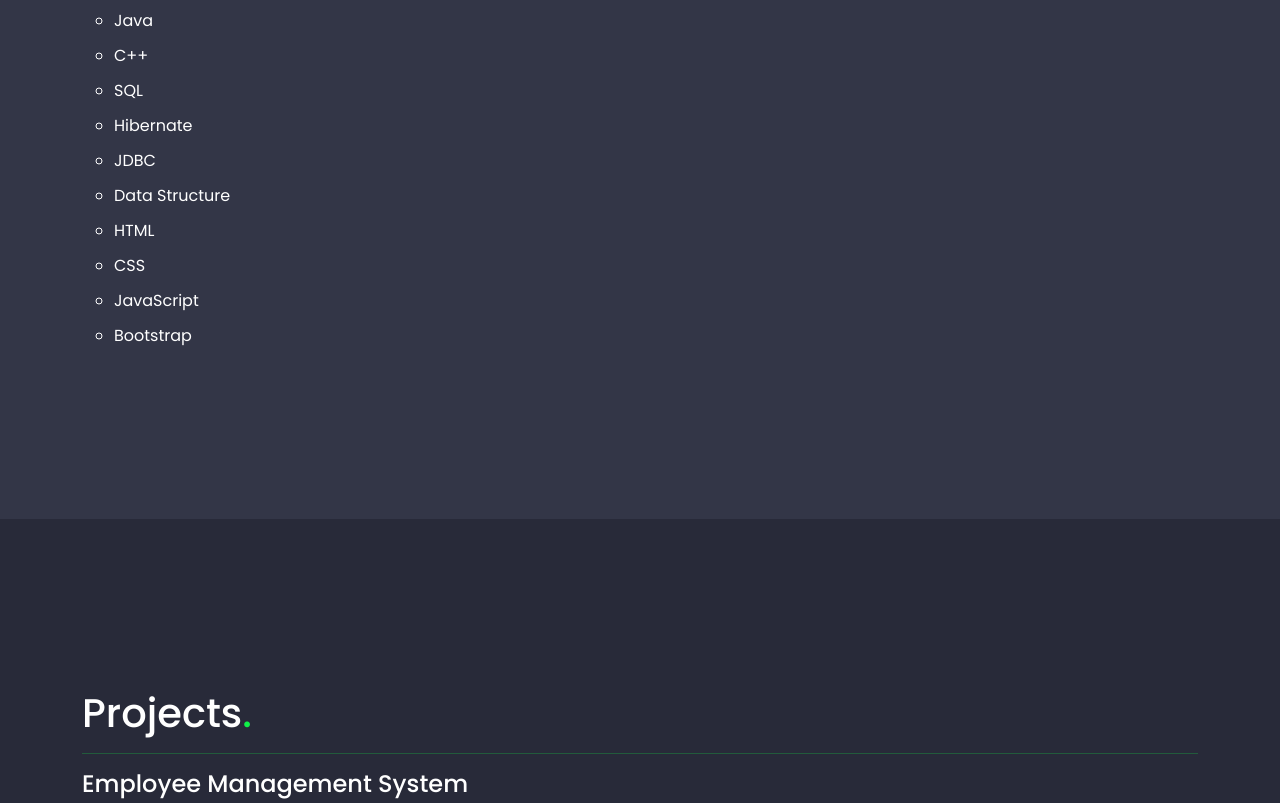
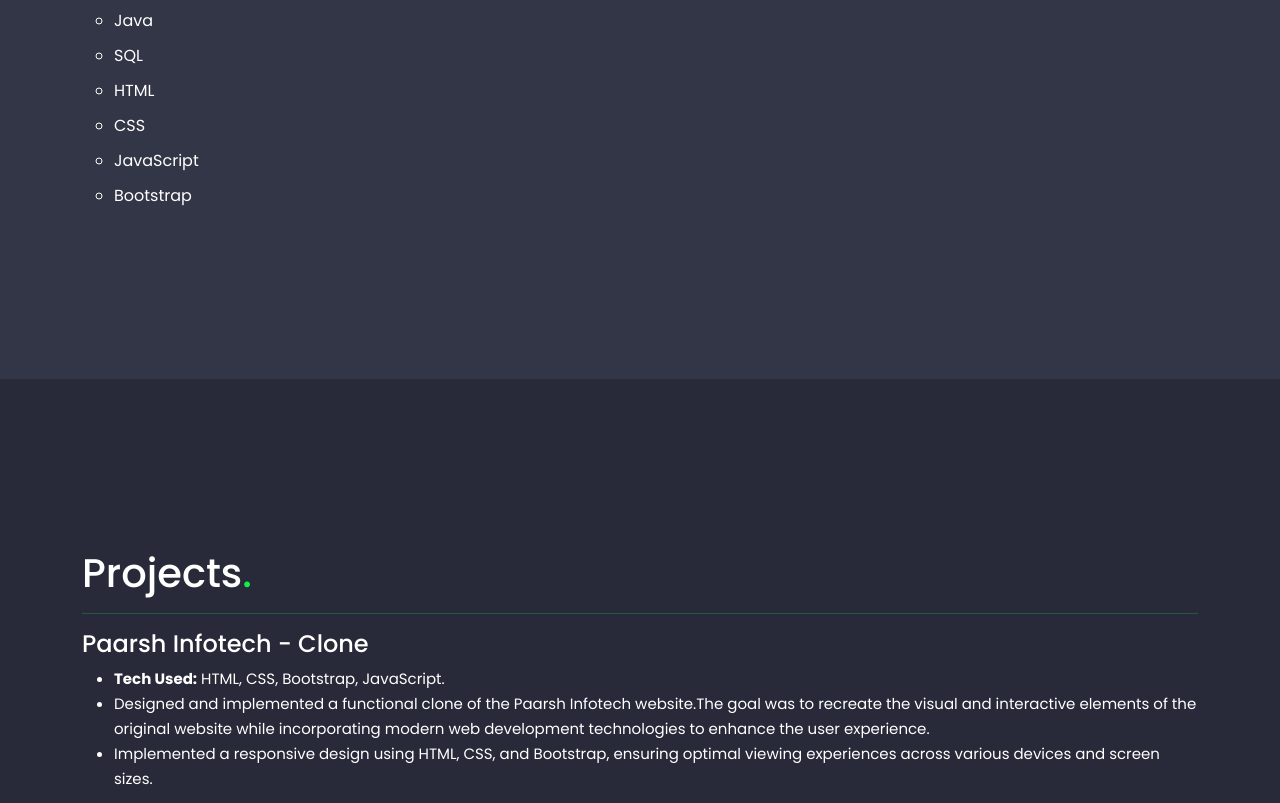
Before and after one commit to Niki-1109/Nikita_Singh, a plain HTML site: page index.html in a window 1280 px wide. Shown: the part 1661-2464 px from the top of the page. Drawn offline with nearby package versions, Linux system fonts and the light colour scheme; no server answers.

Commit message:
change in index.html

```diff
--- a/index.html
+++ b/index.html
@@ -126,11 +126,11 @@
           <div class ="skill_content">
             <ul type="circle">
                 <li>Java</li>
-                <li>C++</li>
+                <!-- <li>C++</li> -->
                 <li>SQL</li>
-                <li>Hibernate</li>
+                <!-- <li>Hibernate</li>
                 <li>JDBC</li>
-                <li>Data Structure</li>
+                <li>Data Structure</li> -->
                 <li>HTML</li>
                 <li>CSS</li>
                 <li>JavaScript</li>
@@ -151,7 +151,7 @@
             <hr style="color: #10f048;">
           </div>
           <div class ="project_content">
-            <h4>Employee Management System</h4>
+            <!-- <h4>Employee Management System</h4>
             <ul>
               <li><span style="font-weight: bold;">Tech Used:</span> Java, Hibernate, SQL.</li>
               <li>Designed and implemented a comprehensive Employee Management System using Java and Hibernate, aimed
@@ -167,7 +167,7 @@
                 user-friendly platform for managing student information.</li>
               <li>Established a reliable connection to the underlying relational database using Java Database Connectivity
                 (JDBC).</li>
-            </ul>
+            </ul> -->
             <h4>Paarsh Infotech - Clone</h4>
             <ul>
               <li><span style="font-weight: bold;">Tech Used:</span> HTML, CSS, Bootstrap, JavaScript.</li>
```
